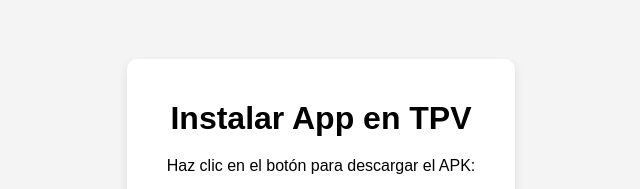
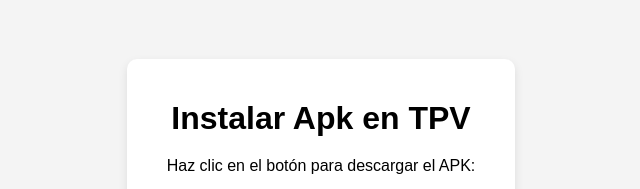
Before and after one commit to levinlainez/apktejada, a plain HTML site: page index.html in a window 1280 px wide. Shown: the part 250-439 px from the top of the page, without its empty margins (319-959 px from the left). Drawn offline with Linux system fonts and the light colour scheme.

Commit message:
actualizacion

```diff
--- a/index.html
+++ b/index.html
@@ -39,7 +39,7 @@
 </head>
 <body>
 <div class="container">
-    <h1>Instalar App en TPV</h1>
+    <h1>Instalar Apk en TPV</h1>
     <p>Haz clic en el botón para descargar el APK:</p>
     <a class="download-btn" href="app.apk" download>📥 Descargar APK</a>
 </div>
```
